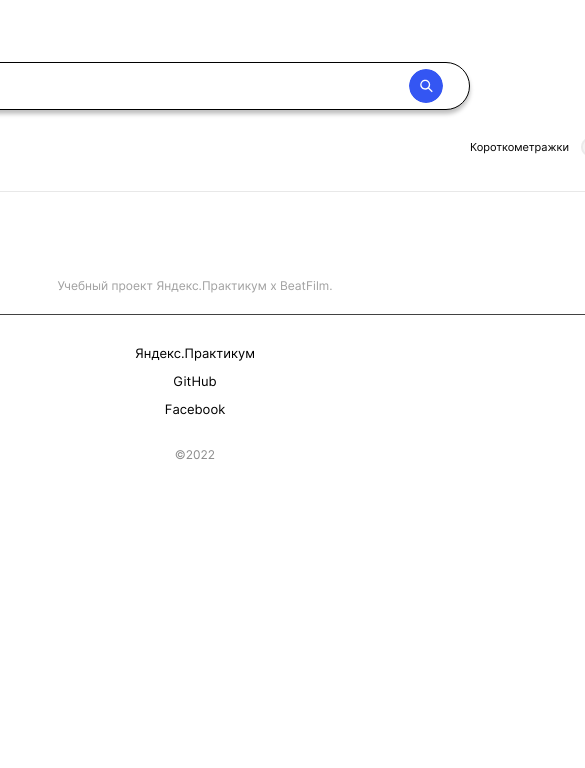
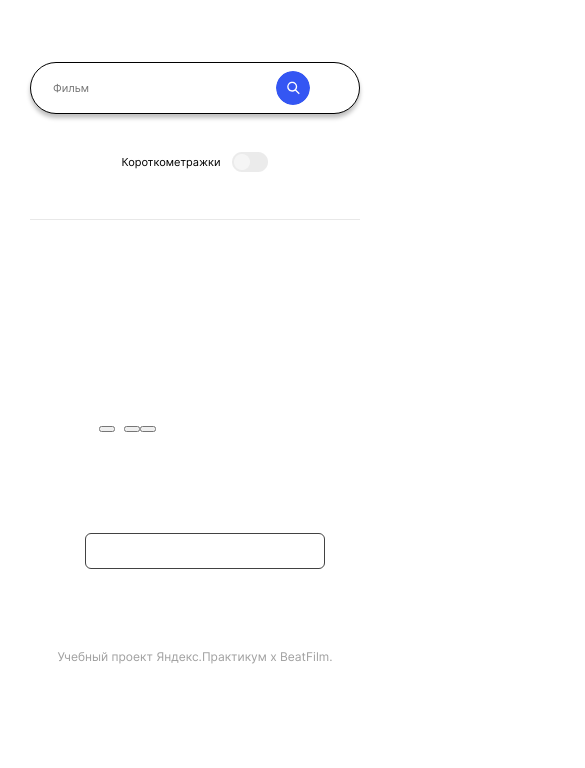
Before and after one commit to Valentina1-maker/movies-explorer-frontend, a React app in the folder movies-explorer-frontend/: page /movies in a window 390 px wide. Shown: the part 72-840 px from the top of the page, 585 px wide, since content can reach past the window. Built offline with nearby package versions, Linux system fonts and the light colour scheme.

Commit message:
fix search form

```diff
--- a/movies-explorer-frontend/package.json
+++ b/movies-explorer-frontend/package.json
@@ -10,6 +10,7 @@
     "react-router-dom": "^5.2.1",
     "react-script": "^2.0.5",
     "react-scripts": "^5.0.1",
+    "react-dom":"^18.2.0",
     "web-vitals": "^2.1.4"
   },
   "scripts": {
--- a/movies-explorer-frontend/src/components/App/App.css
+++ b/movies-explorer-frontend/src/components/App/App.css
@@ -8,10 +8,6 @@ body {
 #root {
   width: 100%;
   height: 100%;
-  display: flex;
-  flex-direction: column;
-  justify-content: flex-start;
-  align-items: center;
   min-width: 320px;
   font-family: "Inter", "Arial", sans-serif;
   color: white;
--- a/movies-explorer-frontend/src/components/FilterCheckbox/FilterCheckbox.css
+++ b/movies-explorer-frontend/src/components/FilterCheckbox/FilterCheckbox.css
@@ -29,11 +29,11 @@
   height: 20px;
 }
 
-  .checkbox__input_hidden:checked + .checkbox__input_visible {
+.checkbox__input_hidden:checked+.checkbox__input_visible {
   background: url("../../images/smalltumb.png");
 }
 
-  .checkbox__input_hidden + .checkbox__input_visible {
+.checkbox__input_hidden+.checkbox__input_visible {
   background: url("../../images/smalltumboff2.png");
 }
 
@@ -45,7 +45,13 @@
   color: black;
 }
 
-  @media screen and (max-width: 577px) {
+@media screen and (max-width: 768px) {
+  .checkbox {
+    display: flex;
+    margin: 0;
+    margin-bottom: 47px;
+  }
+
   .checkbox__form-text {
     font-size: 11px;
   }
--- a/movies-explorer-frontend/src/components/Footer/Footer.css
+++ b/movies-explorer-frontend/src/components/Footer/Footer.css
@@ -1,11 +1,10 @@
 .footer {
-    box-sizing: border-box;
-    margin: 0;
+    margin: 0 auto;
     display: flex;
     flex-direction: column;
-    justify-content: flex-end;
+    justify-content: space-between;
     align-items: center;
-    width: 100%;
+    margin: 0 auto;
     max-width: 1280px;
     padding: 0 70px;
     height: 172px;
@@ -77,7 +76,7 @@
 
   @media screen and (max-width: 768px) {
     .footer {
-      padding: 0 50px;
+      padding: 0 30px;
     }
   }
 
--- a/movies-explorer-frontend/src/components/Header/Header.css
+++ b/movies-explorer-frontend/src/components/Header/Header.css
@@ -15,6 +15,9 @@
   justify-content: space-between;
   align-items: center;
   min-height: 74px;
+  padding: 0 70px;
+  max-width: 1280px;
+  margin: 0 auto;
 }
 
 .header__logo {
@@ -154,9 +157,13 @@
   opacity: .8;
 }
 
-@media screen and (max-width: 786px) {
+@media screen and (max-width: 768px) {
   .header {
     padding: 0 50px;
+  }
+
+  .header__movies {
+    padding: 0 30px;
   }
 
   .header__link {
--- a/movies-explorer-frontend/src/components/Login/Login.css
+++ b/movies-explorer-frontend/src/components/Login/Login.css
@@ -3,7 +3,8 @@
     display: flex;
     flex-direction: column;
     justify-content: center;
-    min-width: 396px;
+    margin: 0 auto;
+    max-width: 396px;
 }
 
 .login__logo{
@@ -22,10 +23,13 @@
     color: black;
 }
 
+.login__form {
+    min-width: 100%;
+}
+
 .login__form-inputs {
     display: flex;
     flex-direction: column;
-    align-items: stretch;
     font-size: 10px;
     color: #A0A0A0
 }
--- a/movies-explorer-frontend/src/components/Movies/Movies.css
+++ b/movies-explorer-frontend/src/components/Movies/Movies.css
@@ -1,10 +1,11 @@
-.content {
+.movies {
         display: flex;
-        flex-direction: column;
-        justify-content: flex-start;
-        align-items: center;
+        flex-direction: row;
+        margin: 0 auto;
+        /* justify-content: flex-start;
+        align-items: center; */
         width: 100%;
         height: 100%;
         max-width: 1280px;
-        box-sizing: border-box;
-}
+        /* box-sizing: border-box; */
+      }
--- a/movies-explorer-frontend/src/components/Movies/Movies.js
+++ b/movies-explorer-frontend/src/components/Movies/Movies.js
@@ -3,11 +3,13 @@ import SearchForm from "../SearchForm/SearchForm";
 import logo from "../../images/logo-movies.svg";
 import { NavLink } from "react-router-dom";
 import Footer from "../Footer/Footer";
+import MoviesCardList from "../MoviesCardList/MoviesCardList";
 
 
 function Movies() {
     return (
       <>
+      <section className="movies">
       <header className="header__movies">
             <img
                 src={logo}
@@ -46,11 +48,10 @@ function Movies() {
                     </nav>
             </div>
       </header>
-      <main className="content">
-          <SearchForm/>
-      </main>
-
+        <SearchForm/>
+        <MoviesCardList />
         <Footer />
+        </section>
       </>
       )
     }
--- /dev/null
+++ b/movies-explorer-frontend/src/components/MoviesCard/MoviesCard.js
@@ -0,0 +1,19 @@
+import './MoviesCard.css';
+
+function MoviesCard() {
+
+  return (
+    <div className="card">
+      <img className="card__picture" alt="" src="" />
+      <div className="card__description">
+        <h2 className="card__titel">Бег - это свобода</h2>
+        <button className="card__like-button card__like-button_liked" /> :
+            <button className="card__like-button" />
+          <button className="card__delete-button"/>
+        <p className="card__duration">6</p>
+      </div>
+    </div>
+  );
+}
+
+export default MoviesCard;
--- /dev/null
+++ b/movies-explorer-frontend/src/components/MoviesCardList/MoviesCardList.css
@@ -0,0 +1,77 @@
+.cards {
+    display: flex;
+    flex-direction: column;
+    width: 100%;
+    padding: 70px 70px 80px;
+    justify-content: flex-start;
+    align-items: center;
+    transition: .4s;
+  }
+
+  .cards__container {
+    display: grid;
+    justify-items: center;
+    align-items: center;
+    grid-template-columns: repeat(4, 1fr);
+    gap: 38px 20px;
+    width: 100%;
+    transition: .4s;
+  }
+
+  .cards__more-button {
+    cursor: pointer;
+    margin: 50px 0 0 0;
+    padding: 0;
+    display: flex;
+    align-items: center;
+    justify-content: center;
+    width: 320px;
+    height: 36px;
+    background: inherit;
+    border: solid 1px #424242;
+    border-radius: 6px;
+    font-weight: 500;
+    font-size: 12px;
+    line-height: 15px;
+    color: #FFFFFF;
+    transition: .4s;
+  }
+
+  .cards__more-button:hover {
+    opacity: 0.8;
+  }
+
+  @media screen and (max-width: 1297px) {
+    .cards__container {
+      grid-template-columns: repeat(3, 1fr);
+      gap: 30px;
+    }
+  }
+
+  @media screen and (max-width: 1237px) {
+    .cards__container {
+      grid-template-columns: repeat(2, 1fr);
+      gap: 30px;
+    }
+
+    .cards {
+      padding: 70px 30px 80px;
+
+    }
+  }
+
+  @media screen and (max-width: 785px) {
+    .cards__container {
+      grid-template-columns: 1fr;
+      gap: 34px;
+    }
+
+    .cards {
+      padding: 40px 10px 80px;
+
+    }
+
+    .cards__more-button {
+      width: 240px;
+    }
+  }
--- /dev/null
+++ b/movies-explorer-frontend/src/components/MoviesCardList/MoviesCardList.js
@@ -0,0 +1,15 @@
+import "./MoviesCardList.css";
+import MoviesCard from "../MoviesCard/MoviesCard";
+
+function MoviesCardList() {
+return (
+    <section className="cards">
+      <div className="cards__container">
+          <MoviesCard />
+      </div>
+        <button className="cards__more-button">Ещё</button>
+    </section>
+  );
+}
+
+export default MoviesCardList;
--- a/movies-explorer-frontend/src/components/Register/Register.css
+++ b/movies-explorer-frontend/src/components/Register/Register.css
@@ -3,7 +3,8 @@
     display: flex;
     flex-direction: column;
     justify-content: center;
-    min-width: 396px;
+    margin: 0 auto;
+    max-width: 396px;
 }
 
 .register__logo {
@@ -21,10 +22,14 @@
     color: black;
 }
 
+.register__form {
+    min-width: 100%;
+}
+
+
 .register__form-input {
     display: flex;
     flex-direction: column;
-    align-items: stretch;
     font-size: 10px;
     color: #A0A0A0
 }
@@ -36,7 +41,6 @@
     background-color: #F9F9F9;
     font-size: 13px;
     border-radius: 8px;
-    width: 100%;
     border: none;
 }
 
@@ -46,7 +50,6 @@
 
 .register__button {
     background-color: #3456F3;
-    ;
     color: #fff;
     min-width: 100%;
     min-height: 45px;
--- a/movies-explorer-frontend/src/components/SearchForm/SearchForm.css
+++ b/movies-explorer-frontend/src/components/SearchForm/SearchForm.css
@@ -1,53 +1,48 @@
 .search {
     display: flex;
-    flex-direction: column;
     justify-content: stretch;
+    margin: 0 auto;
     padding: 80px 70px 94px;
-    width: 100vh;
+    max-width: 1280px;
 }
 
 .search__container {
+    box-sizing: border-box;
     display: flex;
-    text-align: center;
-    /* flex-direction: column;
-    justify-content: stretch;*/
-    align-items: center;
+    align-items: baseline;
+    justify-content: stretch;
     margin: 0;
-    border-bottom: solid 1px #E8E8E8;;
-    width: 100%;
+    border-bottom: solid 1px #E8E8E8;
+    min-width: 100%;
 }
 
 .search__form {
+    min-height: 46px;
+    background: #FFFFFF;
+    margin: 0 auto;
+    margin-bottom: 83px;
     width: 100%;
-    height: 46px;
-    background: #FFFFFF;
-    max-width: 932px;
-    margin-bottom: 83px;
-    margin-left: 50px;
-    position: relative;
-
 }
 
 .search__form-label {
     display: flex;
-    color:#000000;
-
-
+    color: #000000;
+    position: relative;
+    width: 100%;
 }
 
 .search__form-input {
     width: 100%;
     border: 1px solid #000000;
+    margin-right: 40px;
     font-weight: normal;
     border-radius: 40px;
     font-size: 14px;
     line-height: 18px;
     padding-left: 22px;
     color: #8B8B8B;
-    box-sizing: border-box;
     min-height: 48px;
     box-shadow: 0px 4px 4px rgba(0, 0, 0, 0.25);
-
 }
 
 .search__form-input:focus {
@@ -66,8 +61,8 @@
     border-radius: 50px;
     border: none;
     position: absolute;
-    top: 7px;
-    right: 27px;
+    top: 9px;
+    right: 50px;
 }
 
 .search__button:hover {
@@ -90,16 +85,41 @@
     }
 }
 
-@media screen and (max-width: 577px) {
+
+@media screen and (max-width: 768px) {
     .search {
-        padding: 60px 14px 10px;
+        padding: 60px 30px 68px;
+        box-sizing: border-box;
     }
 
-    .checkbox__form-text {
-        font-size: 11px;
+    .search__container {
+        display: flex;
+        flex-direction: column;
+        align-items: center;
+        width: 100%;
     }
 
     .search__form-input {
+        width: 100%;
         font-size: 11px;
+        margin: 0;
+        margin-bottom: 38px;
+    }
+
+    .search__form {
+        width: 100%;
+        min-height: 46px;
+        margin: auto;
+
     }
 }
+
+@media screen and (max-width: 320px) {
+    .search {
+        padding: 60px 10px 10px;
+    }
+
+    .search__container {
+        min-width: 300px;
+    }
+}
```
Also changed, not shown: movies-explorer-frontend/src/components/MoviesCard/MoviesCard.css (added). Lines whose indentation alone changed are shown as unchanged.
